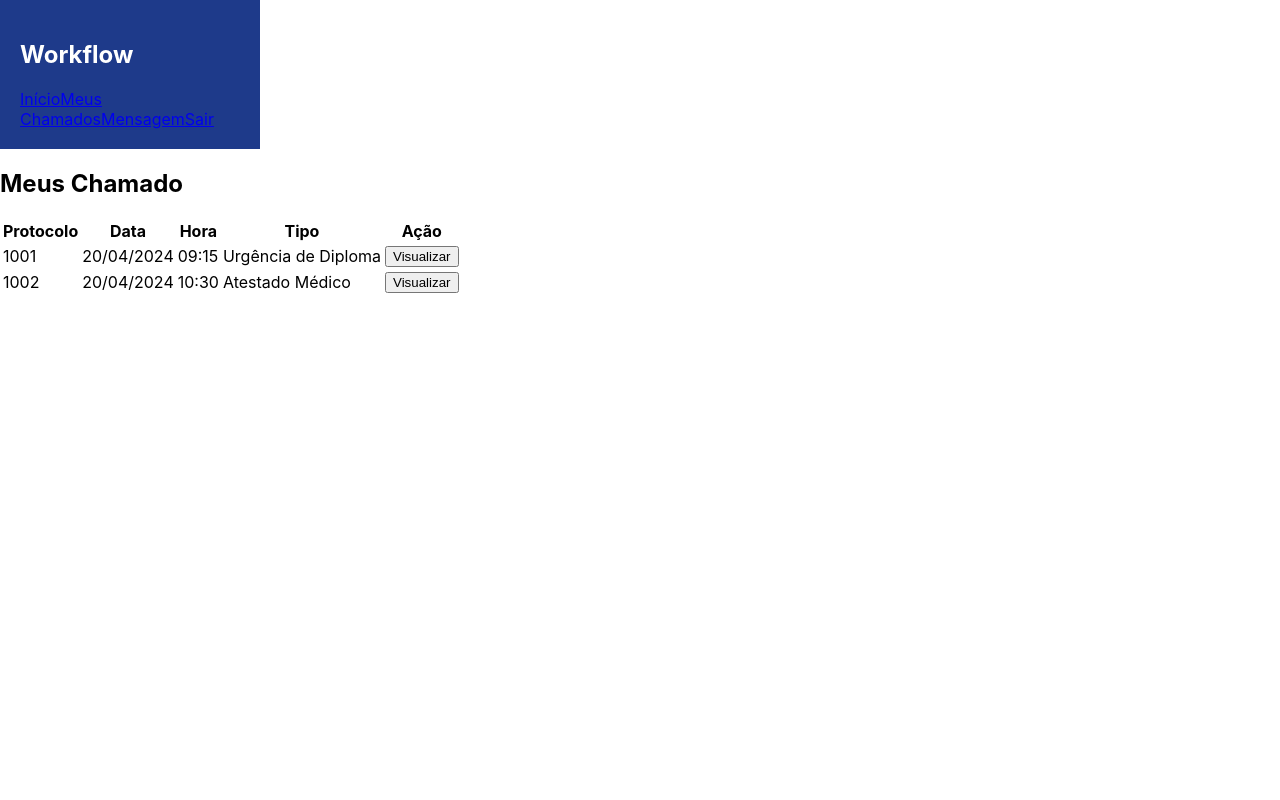
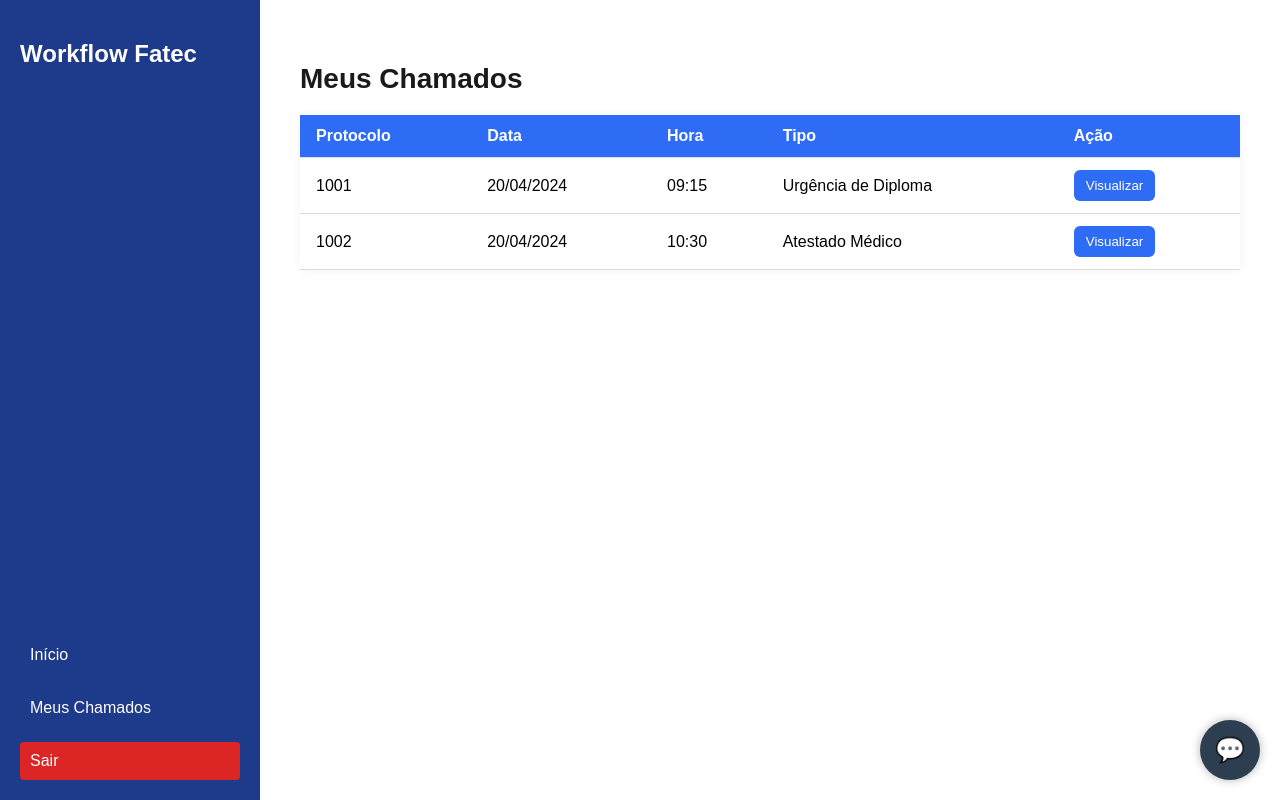
Before and after one commit to thamires33/WorkflowFatec, a React (Create React App) app in the folder frontend/: page /Chamado in a window 1280 px wide. Built offline with nearby package versions, Linux system fonts and the light colour scheme.

Commit message:
Tela de listagem de chamados e adição do chat

```diff
--- /dev/null
+++ b/frontend/src/components/ChatBox.js
@@ -0,0 +1,59 @@
+// components/ChatBox.js
+import React, { useState } from 'react';
+import '../styles/Chatbox.css';
+
+function ChatBox() {
+  const [isOpen, setIsOpen] = useState(false);
+  const [messages, setMessages] = useState([]);
+  const [input, setInput] = useState('');
+
+  const toggleChat = () => {
+    setIsOpen(!isOpen);
+  };
+
+  const handleSend = () => {
+    if (input.trim() !== '') {
+      setMessages([...messages, { text: input, fromUser: true }]);
+      setInput('');
+      // Aqui você pode chamar uma API, simular resposta, etc.
+    }
+  };
+
+  return (
+    <div className="chatbox-container">
+      {isOpen && (
+        <div className="chatbox">
+          <div className="chatbox-header">
+            <span>Chat com a Secretaria</span>
+            <button onClick={toggleChat}>X</button>
+          </div>
+          <div className="chatbox-messages">
+            {messages.map((msg, index) => (
+              <div
+                key={index}
+                className={`message ${msg.fromUser ? 'user' : 'bot'}`}
+              >
+                {msg.text}
+              </div>
+            ))}
+          </div>
+          <div className="chatbox-input">
+            <input
+              type="text"
+              value={input}
+              onChange={(e) => setInput(e.target.value)}
+              placeholder="Digite sua mensagem..."
+            />
+            <button onClick={handleSend}>Enviar</button>
+          </div>
+        </div>
+      )}
+
+      <button className="chat-toggle" onClick={toggleChat}>
+        💬
+      </button>
+    </div>
+  );
+}
+
+export default ChatBox;
--- a/frontend/src/components/Sidebar.js
+++ b/frontend/src/components/Sidebar.js
@@ -1,17 +1,19 @@
-import { Link } from 'react-router-dom';
+import React from 'react';
+import { useNavigate } from 'react-router-dom';
+import '../styles/Sidebar.css';
 
 function Sidebar() {
+  const navigate = useNavigate();
 
   return (
-    <div className="sidebar">
-      <h2>Workflow</h2>
-      <nav>
-        <Link to="/home">Início</Link>
-        <Link to="../pages/Chamado.js">Meus Chamados</Link>
-        <Link to="/mensagem">Mensagem</Link>
-        <Link to="/">Sair</Link>
+    <aside className="sidebar">
+      <h2 className="logo">Workflow Fatec</h2>
+      <nav className="menu">
+        <button className="menu-btn" onClick={() => navigate('/Home')}>Início</button>
+        <button className="menu-btn" onClick={() => navigate('/Chamado')}>Meus Chamados</button>
+        <button className="menu-btn sair-btn" onClick={() => navigate('/')}>Sair</button>
       </nav>
-    </div>
+    </aside>
   );
 }
 
--- a/frontend/src/pages/Chamado.js
+++ b/frontend/src/pages/Chamado.js
@@ -1,6 +1,14 @@
+import React from 'react';
 import Sidebar from '../components/Sidebar';
+import '../styles/Sidebar.css'
+import '../styles/Chamado.css';
+import ChatBox from '../components/ChatBox';
+import '../styles/Chatbox.css'
+
 
 function Chamado() {
+
+
   const chamado = [
     { protocolo: 1001, data: '20/04/2024', hora: '09:15', tipo: 'Urgência de Diploma' },
     { protocolo: 1002, data: '20/04/2024', hora: '10:30', tipo: 'Atestado Médico' },
@@ -8,10 +16,11 @@ function Chamado() {
   ];
 
   return (
-    <div className="dashboard">
+    <div className="home-container">
       <Sidebar />
+      <ChatBox/>
       <div className="content">
-        <h2>Meus Chamado</h2>
+        <h2>Meus Chamados</h2>
         <table>
           <thead>
             <tr>
--- a/frontend/src/pages/Home.js
+++ b/frontend/src/pages/Home.js
@@ -1,10 +1,11 @@
 import React, { useState } from 'react';
-import { useNavigate } from 'react-router-dom'; // ✅ IMPORTA O HOOK
 import '../styles/Home.css';
 import ChamadoModal from '../components/ChamadoModal';
+import Sidebar from '../components/Sidebar';
+import ChatBox from '../components/ChatBox';
+import '../styles/Chatbox.css'
+function Home() {
 
-function Home() {
-  const navigate = useNavigate(); // ✅ DEFINE O navigate
   const [modalAberta, setModalAberta] = useState(false);
 
   const handleAbrirChamado = () => {
@@ -17,15 +18,8 @@ function Home() {
 
   return (
     <div className="home-container">
-      <aside className="sidebar">
-        <h2 className="logo">Workflow Fatec</h2>
-        <nav className="menu">
-          <button className="menu-btn" onClick={() => navigate('/Home')}>Início</button>
-          <button className="menu-btn" onClick={() => navigate('/Chamado')}>Meus Chamados</button>
-          <button className="menu-btn">Mensagem</button>
-          <button className="menu-btn sair-btn" onClick={() => navigate('/')}>Sair</button>
-        </nav>
-      </aside>
+      <Sidebar/>
+      <ChatBox/>
 
       <main className="home-content">
         <h1>Bem-vindo!</h1>
--- /dev/null
+++ b/frontend/src/styles/Chamado.css
@@ -0,0 +1,57 @@
+/* styles/Chamado.css */
+
+.dashboard {
+  display: flex;
+  min-height: 100vh;
+  font-family: Arial, sans-serif;
+  background-color: #f5f8fa;
+}
+
+.content {
+  flex: 1;
+  padding: 40px;
+  background-color: #fff;
+}
+
+.content h2 {
+  font-size: 28px;
+  margin-bottom: 20px;
+  color: #1a1a1a;
+}
+
+table {
+  width: 100%;
+  border-collapse: collapse;
+  background-color: #ffffff;
+  box-shadow: 0 0 10px rgba(0, 0, 0, 0.05);
+}
+
+table thead {
+  background-color: #2e6cf6;
+  color: white;
+}
+
+table th,
+table td {
+  padding: 12px 16px;
+  text-align: left;
+  border-bottom: 1px solid #ddd;
+}
+
+table tr:hover {
+  background-color: #f0f4ff;
+}
+
+button {
+  padding: 8px 12px;
+  background-color: #2e6cf6;
+  color: white;
+  border: none;
+  border-radius: 6px;
+  cursor: pointer;
+  transition: background-color 0.2s;
+}
+
+button:hover {
+  background-color: #1e50c2;
+}
--- /dev/null
+++ b/frontend/src/styles/Chatbox.css
@@ -0,0 +1,82 @@
+.chatbox-container {
+  position: fixed;
+  bottom: 20px;
+  right: 20px;
+  z-index: 1000;
+}
+
+.chat-toggle {
+  background-color: #2c3e50;
+  color: white;
+  border: none;
+  border-radius: 50%;
+  width: 60px;
+  height: 60px;
+  font-size: 24px;
+  cursor: pointer;
+  box-shadow: 0 0 10px rgba(0,0,0,0.3);
+}
+
+.chatbox {
+  width: 300px;
+  height: 400px;
+  background: white;
+  border-radius: 10px;
+  overflow: hidden;
+  box-shadow: 0 0 15px rgba(0,0,0,0.3);
+  display: flex;
+  flex-direction: column;
+}
+
+.chatbox-header {
+  background: #2c3e50;
+  color: white;
+  padding: 10px;
+  display: flex;
+  justify-content: space-between;
+}
+
+.chatbox-messages {
+  flex: 1;
+  padding: 10px;
+  overflow-y: auto;
+  background: #f2f2f2;
+}
+
+.message {
+  margin-bottom: 10px;
+  padding: 8px;
+  border-radius: 6px;
+  max-width: 80%;
+}
+
+.message.user {
+  background: #3498db;
+  color: white;
+  align-self: flex-end;
+}
+
+.message.bot {
+  background: #ecf0f1;
+  align-self: flex-start;
+}
+
+.chatbox-input {
+  display: flex;
+  border-top: 1px solid #ccc;
+}
+
+.chatbox-input input {
+  flex: 1;
+  padding: 10px;
+  border: none;
+  outline: none;
+}
+
+.chatbox-input button {
+  background: #3498db;
+  color: white;
+  border: none;
+  padding: 10px 15px;
+  cursor: pointer;
+}
```
Also changed, not shown: frontend/src/styles/Sidebar.css (added).
